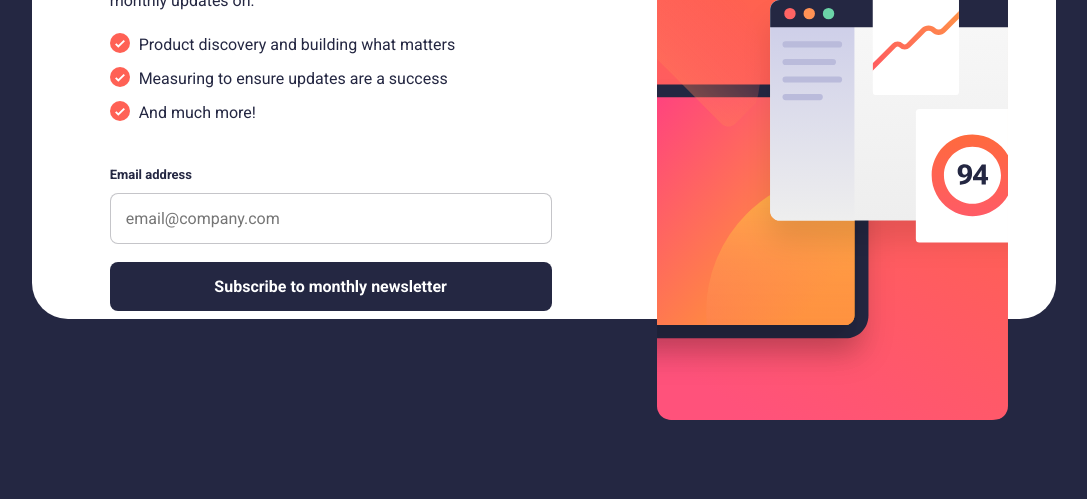
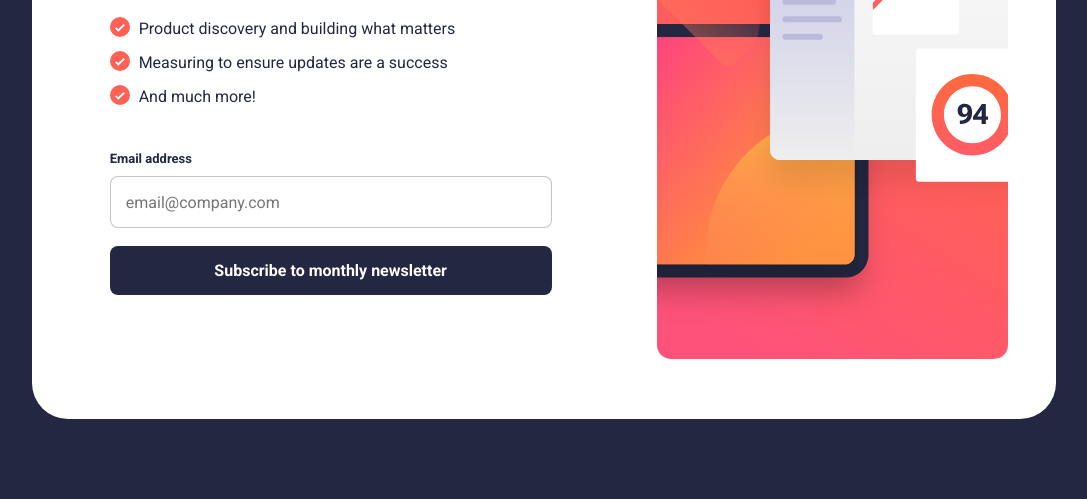
Before and after one commit to joshhovis/Newsletter-Form, a website: page index.html in a window 1280 px wide. Shown: the part 301-800 px from the top of the page, without its empty margins (96-1183 px from the left). Drawn offline with Linux system fonts and the light colour scheme.

Commit message:
Update size of container

```diff
--- a/app.scss
+++ b/app.scss
@@ -265,7 +265,7 @@ body, html, main {
     .newsletter {
         background-color: white;
         flex-direction: row-reverse;
-        height: 55%;
+        height: 80%;
         min-height: unset!important;
         margin: auto auto;
         justify-content: center;
```
Also changed, not shown: app.css.
